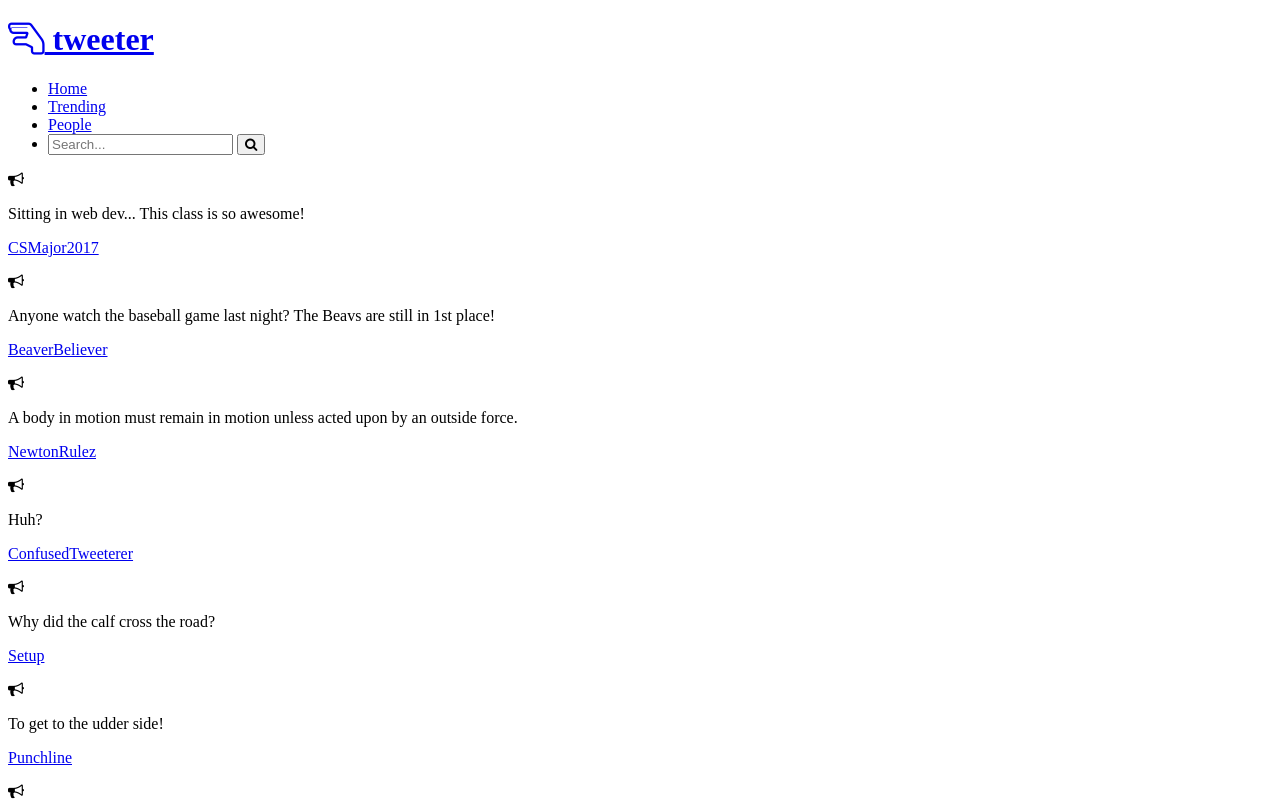
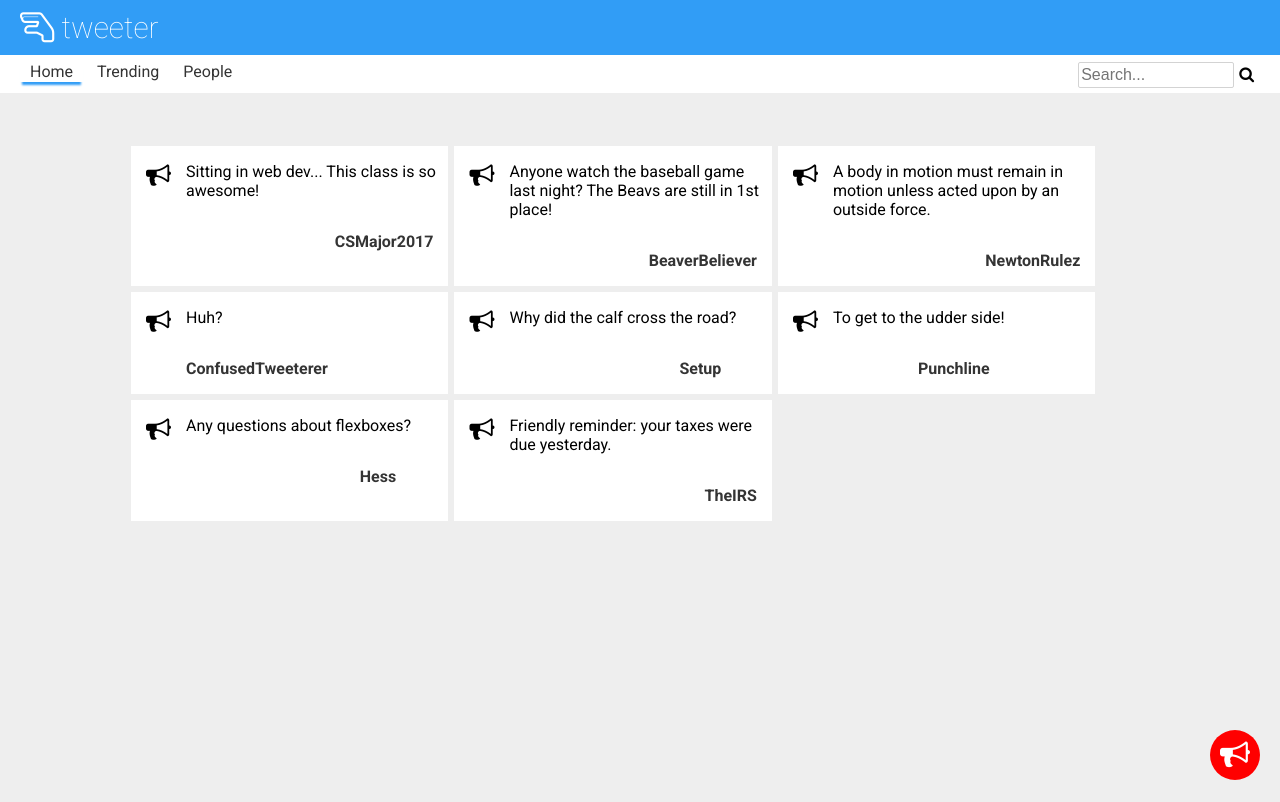
Before and after one commit to larryjustin/OSUCS290, a plain HTML site: page Week2/index.html in a window 1280 px wide. Shown: the top 802 px of the page. Drawn offline with Linux system fonts and the light colour scheme.

Commit message:
Week 2; CSS-tacular!

```diff
--- a/Week2/style.css
+++ b/Week2/style.css
@@ -0,0 +1,141 @@
+
+body {
+    font-family: Roboto, Helvetica, sans-serif;
+    margin: 0;
+    background-color: #eeeeee;
+}
+
+a {
+    text-decoration: none;
+}
+
+.site-title {
+    margin: 0;
+    padding: 10px 20px;
+    font-size: 30px;
+    font-weight: 300;
+    background-color: #319df6;
+    color: #ffffff;
+}
+
+.navbar{
+    background-color: #ffffff;
+    line-height: 20px;
+    padding: 5px 0px 5px 5px;
+}
+
+.navlist{
+    margin: 0px 0px 0px 0px;
+    padding: 2px 0px 6px 15px;
+}
+
+.navitem {
+    display: inline-block;
+}
+
+a {
+    color: #343434;
+}
+
+a:hover, a:focus {
+    color: #319df6;
+}
+
+a:focus{
+    outline: none;
+}
+
+.navlink{
+    padding: 0px 10px 0px 10px;
+}
+
+.navlink.active {
+    box-shadow: 0 5px 2px -2px #319df6;
+}
+
+.navbar-search {
+    float: right;
+    margin-right: 20px;
+    padding: 0px 0px 0px 0px;
+}
+
+#navbar-search-input{
+    padding: 2px 2px 2px 2px;
+    font-size: 16px;
+    background-color: #ffffff;
+    border: 1px solid lightgray;
+    height: 20px;
+    width: 150px;
+    border-radius: 2px;
+}
+
+#navbar-search-button{
+    margin-left: -5px;
+    font-size: 16px;
+    background: none;
+    border: none;
+    cursor: pointer;
+}
+
+#navbar-search-button:hover {
+    color: #319df6;
+}
+
+#navbar-search-button:focus {
+    color: #319df6;
+    outline: none;
+}
+
+#navbar-search-input:focus{
+    background-color: #eeeeee;
+}
+
+.twit-container {
+    margin: 50px 10%;
+    display: flex;
+    flex-wrap: wrap;
+}
+
+.twit {
+    flex: 0 1 31%;
+    min-width: 220px;
+    display: flex;
+    margin: 3px;
+    background-color: white;
+}
+
+.twit-icon{
+    padding: 15px;
+    font-size: 25px;
+    color: black;
+}
+
+.twit-icon:hover{
+    transform: scale(1.2);
+    padding: 15px;
+    height: 25px;
+    width: 25px;
+    border-radius: 40px;
+    background-color: #319df6;
+    color: white;
+    cursor: pointer;
+}
+
+.twit-attribution{
+    padding: 0px 15px 0px 0px;
+    float: right;
+    font-weight: bold;
+}
+
+#create-twit-button{
+    position: fixed;
+    font-size: 30px;
+    bottom: 20px;
+    right: 20px;
+    height: 50px;
+    width: 50px;
+    border: none;
+    border-radius: 50px;
+    background-color: red;
+    color: white;
+}
```
Also changed, not shown: Blog/blog.html (+10 -3 lines).
